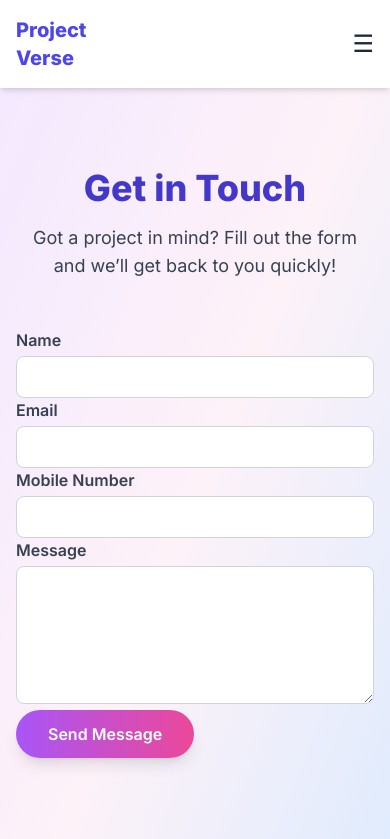
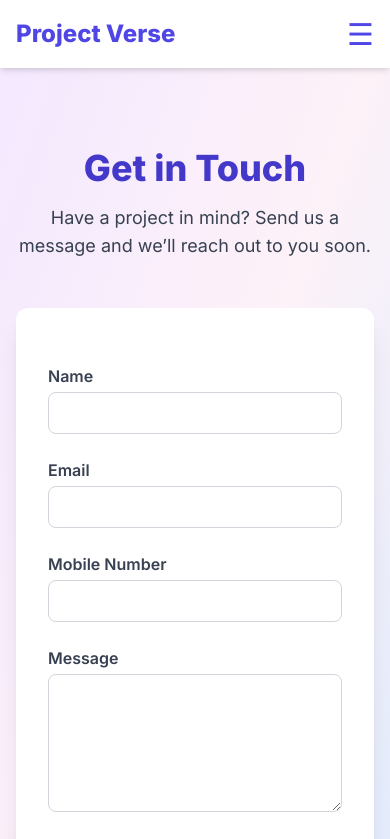
Before and after one commit to Project-Verse/project-verse, a website: page contact.html in a window 390 px wide. Shown: the top 839 px of the page. Drawn offline with nearby package versions, Linux system fonts and the light colour scheme.

Commit message:
Add files via upload

```diff
--- a/contact.html
+++ b/contact.html
@@ -25,72 +25,69 @@
 <body class="zoom-in bg-gradient-to-br from-purple-100 via-pink-50 to-blue-100 text-gray-800">
   <!-- Header -->
   <header class="bg-white shadow-md sticky top-0 z-50">
-    <div class="max-w-7xl mx-auto px-4 sm:px-6 lg:px-8 py-4 flex justify-between items-center">
-      <div class="text-xl font-bold text-indigo-600">Project <br class="sm:hidden">Verse</div>
-
-      <!-- Hamburger for Mobile -->
-      <button id="menu-toggle" class="text-2xl sm:hidden focus:outline-none transition-transform duration-300">☰</button>
-
-      <!-- Desktop Menu -->
+    <div class="max-w-7xl mx-auto px-4 py-4 flex justify-between items-center">
+      <div class="text-2xl font-bold text-indigo-600">Project Verse</div>
       <nav class="hidden sm:flex space-x-6 text-sm font-medium">
         <a href="index.html" class="text-gray-700 hover:text-indigo-600 transition">Home</a>
         <a href="pricing.html" class="text-gray-700 hover:text-indigo-600 transition">Pricing</a>
         <a href="about.html" class="text-gray-700 hover:text-indigo-600 transition">About</a>
         <a href="contact.html" class="text-gray-700 hover:text-indigo-600 transition">Contact</a>
       </nav>
+      <button id="menu-toggle" class="sm:hidden text-3xl text-indigo-600 focus:outline-none transition-transform duration-300">☰</button>
     </div>
 
-    <!-- Mobile Menu -->
-    <div id="mobile-menu" class="sm:hidden overflow-hidden max-h-0 transition-all duration-500 ease-in-out px-4">
-      <a href="index.html" class="block py-2 text-gray-700 hover:text-indigo-600">Home</a>
-      <a href="pricing.html" class="block py-2 text-gray-700 hover:text-indigo-600">Pricing</a>
-      <a href="about.html" class="block py-2 text-gray-700 hover:text-indigo-600">About</a>
-      <a href="contact.html" class="block py-2 text-gray-700 hover:text-indigo-600">Contact</a>
+    <div id="mobile-menu" class="sm:hidden overflow-hidden max-h-0 transition-all duration-500 ease-in-out">
+      <a href="index.html" class="block py-2 px-4 text-gray-700 hover:text-blue-600">Home</a>
+      <a href="pricing.html" class="block py-2 px-4 text-gray-700 hover:text-blue-600">Pricing</a>
+      <a href="about.html" class="block py-2 px-4 text-gray-700 hover:text-blue-600">About</a>
+      <a href="contact.html" class="block py-2 px-4 text-gray-700 hover:text-blue-600">Contact</a>
     </div>
   </header>
 
-  <!-- Main Section -->
+  <!-- Main Content -->
   <main class="max-w-4xl mx-auto px-4 py-20">
-    <!-- Title -->
     <section class="text-center mb-12 zoom-in">
       <h1 class="text-4xl font-extrabold text-indigo-700 mb-4">Get in Touch</h1>
-      <p class="text-lg text-gray-700">Got a project in mind? Fill out the form and we’ll get back to you quickly!</p>
+      <p class="text-lg text-gray-700">Have a project in mind? Send us a message and we’ll reach out to you soon.</p>
     </section>
 
     <!-- Contact Form -->
-    <form id="contactForm" action="https://formsubmit.co/mindfulgrowthwave@gmail.com" method="POST" class="...">
+    <form id="contactForm" action="https://formsubmit.co/mindfulgrowthwave@gmail.com" method="POST" class="bg-white p-8 rounded-xl shadow-xl space-y-6 zoom-in">
+      <!-- Replace with your actual email above -->
+
+      <!-- Hidden fields for customization -->
       <input type="hidden" name="_captcha" value="false">
       <input type="hidden" name="_template" value="table">
-      <input type="hidden" name="_autoresponse" value="Thanks for contacting Project Versse! We'll get back to you soon.">
-      <input type="hidden" name="_next" value="contact.html?success=true">
+      <input type="hidden" name="_autoresponse" value="Thank you for contacting Project Versse. We’ve received your message and will be in touch shortly!">
+      <input type="hidden" name="_next" value="https://yourdomain.com/thankyou.html">
 
       <div>
         <label class="block text-gray-700 font-semibold mb-1">Name</label>
-        <input type="text" name="name" required class="w-full border border-gray-300 rounded-lg px-4 py-2 focus:outline-none focus:ring-2 focus:ring-indigo-400" />
+        <input type="text" name="name" required class="w-full border border-gray-300 rounded-lg px-4 py-2 focus:ring-2 focus:ring-indigo-400" />
       </div>
 
       <div>
         <label class="block text-gray-700 font-semibold mb-1">Email</label>
-        <input type="email" name="email" required class="w-full border border-gray-300 rounded-lg px-4 py-2 focus:outline-none focus:ring-2 focus:ring-indigo-400" />
+        <input type="email" name="email" required class="w-full border border-gray-300 rounded-lg px-4 py-2 focus:ring-2 focus:ring-indigo-400" />
       </div>
 
       <div>
         <label class="block text-gray-700 font-semibold mb-1">Mobile Number</label>
-        <input type="text" name="mobile" id="mobile" required pattern="[0-9]{10,}" title="Please enter a valid number" class="w-full border border-gray-300 rounded-lg px-4 py-2 focus:outline-none focus:ring-2 focus:ring-indigo-400" />
+        <input type="text" name="mobile" id="mobile" pattern="[0-9]{10,}" required title="Enter a valid mobile number" class="w-full border border-gray-300 rounded-lg px-4 py-2 focus:ring-2 focus:ring-indigo-400" />
       </div>
 
       <div>
         <label class="block text-gray-700 font-semibold mb-1">Message</label>
-        <textarea name="message" rows="5" required class="w-full border border-gray-300 rounded-lg px-4 py-2 focus:outline-none focus:ring-2 focus:ring-indigo-400"></textarea>
+        <textarea name="message" rows="5" required class="w-full border border-gray-300 rounded-lg px-4 py-2 focus:ring-2 focus:ring-indigo-400"></textarea>
       </div>
 
-      <button type="submit" class="bg-gradient-to-r from-purple-500 to-pink-500 hover:from-pink-500 hover:to-purple-500 text-white font-semibold px-8 py-3 rounded-full shadow-lg transition">
+      <button type="submit" class="bg-gradient-to-r from-purple-500 to-pink-500 hover:from-pink-600 hover:to-purple-600 text-white font-semibold px-8 py-3 rounded-full shadow-lg transition">
         Send Message
       </button>
     </form>
   </main>
 
-  <!-- Popup Notification -->
+  <!-- Popup -->
   <div id="popup" class="fixed top-6 right-6 bg-white text-indigo-700 font-semibold px-6 py-4 rounded-xl shadow-xl hidden z-50"></div>
 
   <!-- Footer -->
@@ -100,19 +97,17 @@
     </div>
   </footer>
 
-  <!-- Script -->
+  <!-- Scripts -->
   <script>
     window.addEventListener('DOMContentLoaded', () => {
       document.body.classList.add('zoom-in-active');
       document.querySelectorAll('.zoom-in').forEach((el, i) => {
-        setTimeout(() => {
-          el.classList.add('zoom-in-active');
-        }, 200 * i);
+        setTimeout(() => el.classList.add('zoom-in-active'), 200 * i);
       });
 
-      // Popup logic
       const params = new URLSearchParams(window.location.search);
       const popup = document.getElementById('popup');
+
       if (params.get('success') === 'true') {
         popup.innerText = "✅ Message sent successfully!";
         popup.classList.remove('hidden');
@@ -123,42 +118,33 @@
         setTimeout(() => popup.classList.add('hidden'), 5000);
       }
 
-      // Mobile number validation
-      const form = document.getElementById('contactForm');
-      const mobile = document.getElementById('mobile');
-      form.addEventListener('submit', function (e) {
-        const num = mobile.value.trim();
-        if (!/^\d{10,}$/.test(num)) {
+      document.getElementById('contactForm').addEventListener('submit', e => {
+        const mobile = document.getElementById('mobile').value.trim();
+        if (!/^\d{10,}$/.test(mobile)) {
           e.preventDefault();
-          popup.innerText = "❌ Invalid mobile number. Please enter only numbers.";
+          popup.innerText = "❌ Invalid mobile number!";
           popup.classList.remove('hidden');
           setTimeout(() => popup.classList.add('hidden'), 5000);
         }
       });
     });
 
-    // Mobile menu toggle
+    // Mobile Menu
     const menuToggle = document.getElementById("menu-toggle");
     const mobileMenu = document.getElementById("mobile-menu");
     let isOpen = false;
 
     menuToggle.addEventListener("click", () => {
       isOpen = !isOpen;
-      mobileMenu.classList.toggle("max-h-0");
-      mobileMenu.classList.toggle("max-h-96");
-      menuToggle.textContent = isOpen ? "☰" : "✕";
-    });
-
-    // Smooth page transition
-    const links = document.querySelectorAll('a[href$=".html"]');
-    links.forEach(link => {
-      link.addEventListener('click', e => {
-        e.preventDefault();
-        document.body.classList.remove('zoom-in-active');
-        setTimeout(() => {
-          window.location.href = link.href;
-        }, 300);
-      });
+      if (isOpen) {
+        mobileMenu.classList.remove("max-h-0");
+        mobileMenu.classList.add("max-h-96");
+        menuToggle.textContent = "✕";
+      } else {
+        mobileMenu.classList.remove("max-h-96");
+        mobileMenu.classList.add("max-h-0");
+        menuToggle.textContent = "☰";
+      }
     });
   </script>
 </body>
```
Also changed, not shown: thankyou.html (added, +16 -0 lines).
